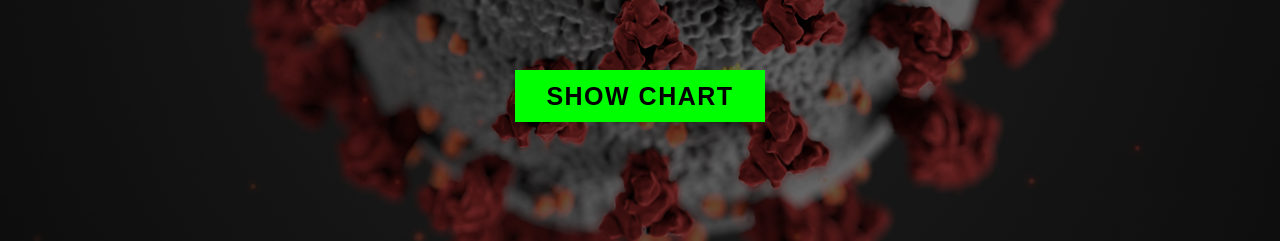
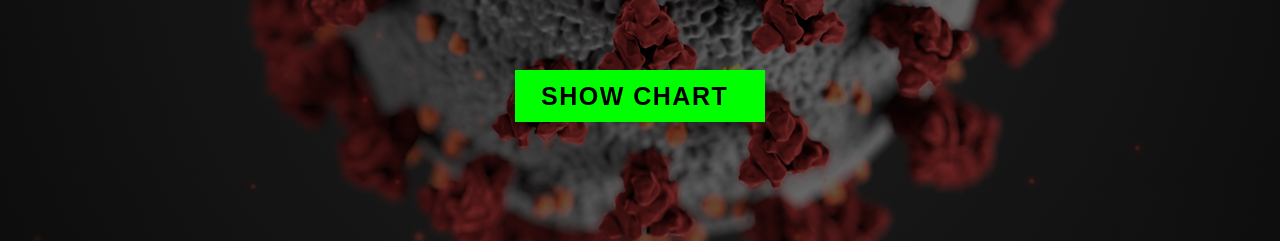
Before and after one commit to FrainRise/COVID-19-monitoring-React, a React (Create React App) app: page /home in a window 1280 px wide. Shown: the part 608-849 px from the top of the page. Built offline with nearby package versions, Linux system fonts and the light colour scheme.

Commit message:
Fixed issue with mobile version(all links were active).

```diff
--- a/src/components/MainPage/Introduction/Introduction.css
+++ b/src/components/MainPage/Introduction/Introduction.css
@@ -23,7 +23,6 @@
 .btn-stat {
     display: flex;
     align-items: center;
-    justify-content: center;;
     height: 50px;
     font-family: Arial, Helvetica, sans-serif;
     font-weight: 700;
--- a/src/components/Navbar/responsive-navbar.css
+++ b/src/components/Navbar/responsive-navbar.css
@@ -10,9 +10,6 @@
         text-align: center;
     }
 
-    .navBtn {
-        color: #000000
-    }
 
     .hide-nav-link {
         display: none;
```
